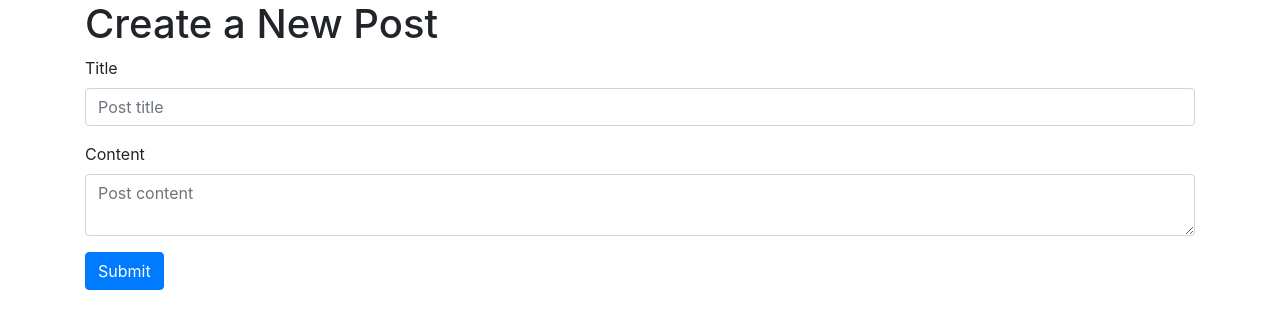
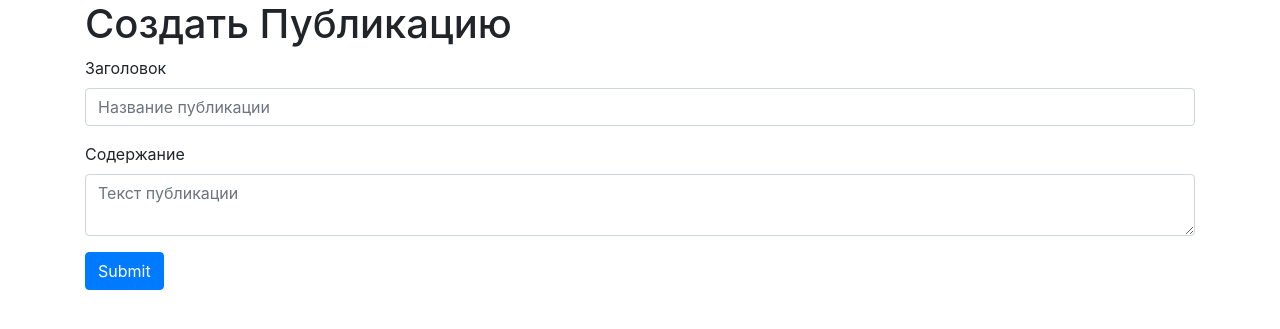
Before and after one commit to monk0ne/flaskblog, a Flask app: page /create in a window 1280 px wide. Shown: the part 56-385 px from the top of the page. Run offline with Flask 2, Linux system fonts and the light colour scheme; some libraries are stand-ins or nearby versions.

Commit message:
Update create.html

```diff
--- a/templates/create.html
+++ b/templates/create.html
@@ -1,19 +1,19 @@
 {% extends 'base.html' %}
 
 {% block content %}
-<h1>{% block title %} Create a New Post {% endblock %}</h1>
+<h1>{% block title %} Создать Публикацию {% endblock %}</h1>
 
 <form method="post">
     <div class="form-group">
-        <label for="title">Title</label>
+        <label for="title">Заголовок</label>
         <input type="text" name="title"
-               placeholder="Post title" class="form-control"
+               placeholder="Название публикации" class="form-control"
                value="{{ request.form['title'] }}"></input>
     </div>
 
     <div class="form-group">
-        <label for="content">Content</label>
-        <textarea name="content" placeholder="Post content"
+        <label for="content">Содержание</label>
+        <textarea name="content" placeholder="Текст публикации"
                   class="form-control">{{ request.form['content'] }}</textarea>
     </div>
     <div class="form-group">
```
